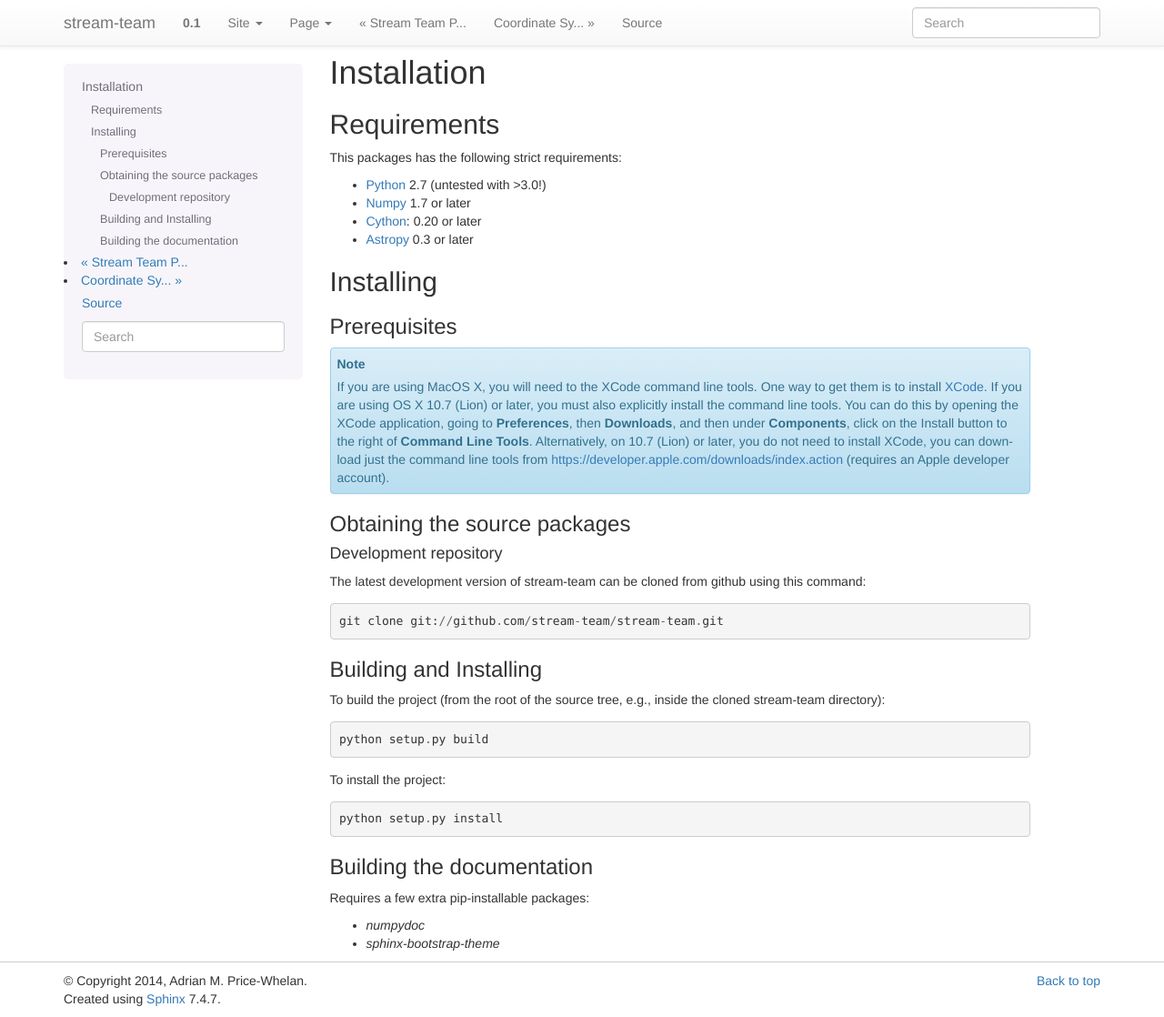
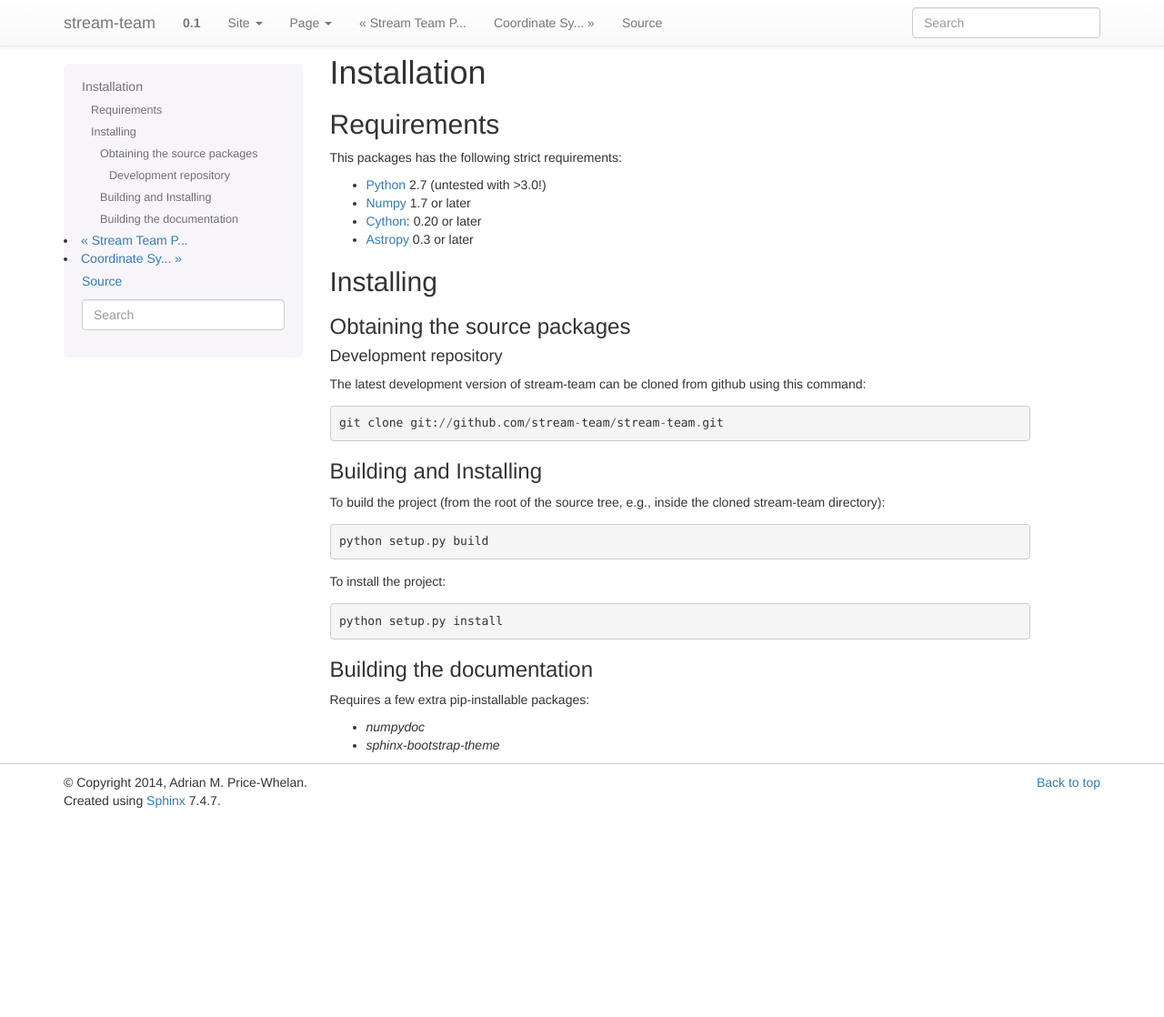
Before and after one commit to adrn/gala, a Sphinx documentation site: the page built from docs/install.rst, in a window 1280 px wide and 1118 px high. Shown: the whole window at 91% size. Built offline with Sphinx 7.4.7, drawn with Linux system fonts in a browser that asks for light colours.

Commit message:
update installation instructions

```diff
--- a/docs/install.rst
+++ b/docs/install.rst
@@ -17,21 +17,6 @@ This packages has the following strict requirements:
 
 Installing
 ==========
-
-Prerequisites
--------------
-
-.. note:: If you are using MacOS X, you will need to the XCode command line
-          tools.  One way to get them is to install `XCode
-          <https://developer.apple.com/xcode/>`_. If you are using OS X 10.7
-          (Lion) or later, you must also explicitly install the command line
-          tools. You can do this by opening the XCode application, going to
-          **Preferences**, then **Downloads**, and then under **Components**,
-          click on the Install button to the right of **Command Line Tools**.
-          Alternatively, on 10.7 (Lion) or later, you do not need to install
-          XCode, you can download just the command line tools from
-          https://developer.apple.com/downloads/index.action (requires an Apple
-          developer account).
 
 Obtaining the source packages
 -----------------------------
```
